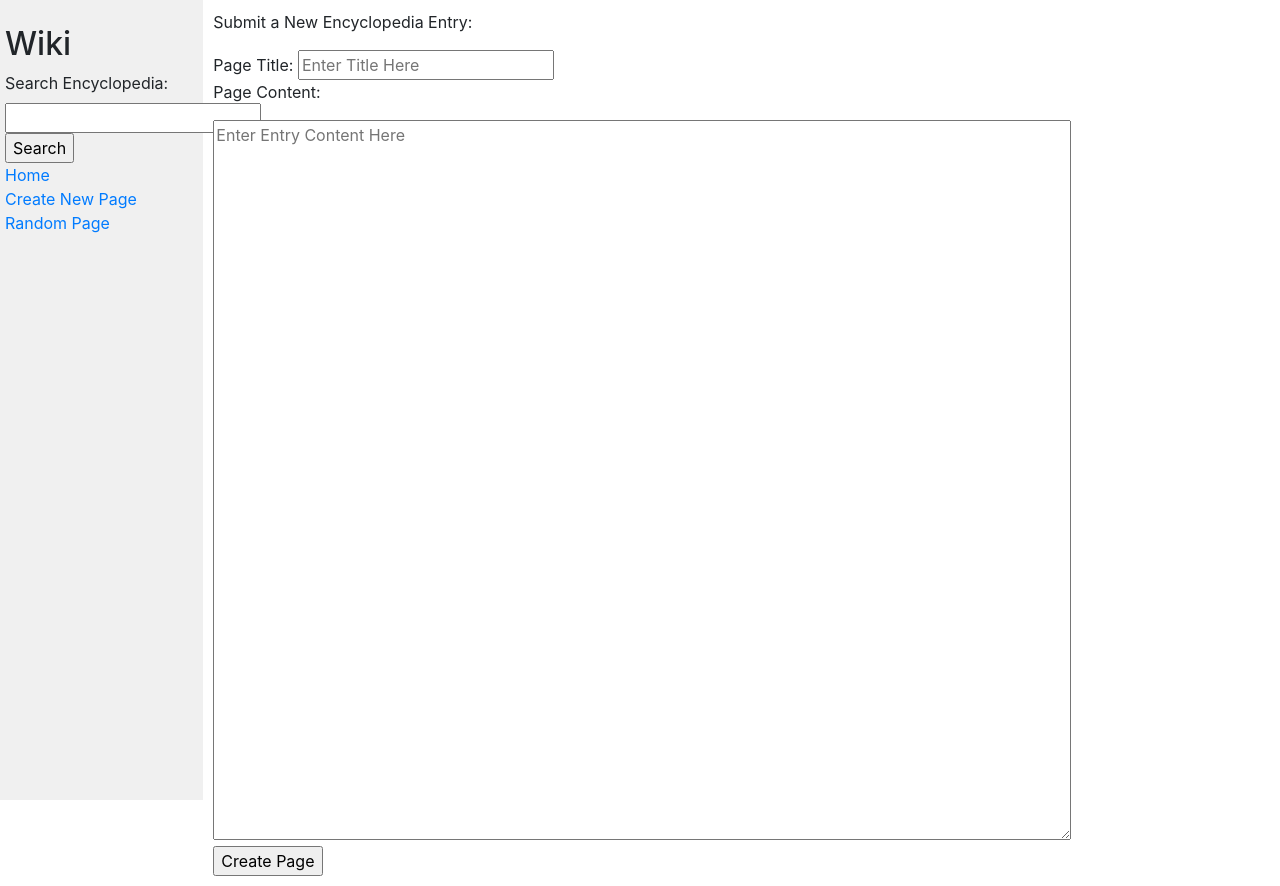
After one commit to bobkameron/cs_50_web_wiki, a Django app: page /create_page in a window 1280 px wide. The commit adds this page. Run offline with Django 3.2, Linux system fonts and the light colour scheme; some libraries are stand-ins or nearby versions.

Commit message:
finished_project

```diff
--- /dev/null
+++ b/wiki/encyclopedia/templates/encyclopedia/create_page.html
@@ -0,0 +1,16 @@
+{% extends 'encyclopedia/layout.html' %}
+
+{% block title %}
+    New Page
+{% endblock %}
+
+{% block body %}
+    <p> Submit a New Encyclopedia Entry: </p>
+    <form  method = "post" action =  "{% url 'create_page'  %}"  >
+        <div> Page Title: {{new_page.title}}  </div>
+        <p>   Page Content:            </p>
+        <div> {{new_page.text_content}}   </div>
+        {% csrf_token %}
+        <input type = "submit" value = "Create Page">
+    </form>
+{% endblock  %}
--- a/wiki/encyclopedia/templates/encyclopedia/index.html
+++ b/wiki/encyclopedia/templates/encyclopedia/index.html
@@ -9,7 +9,7 @@
 
     <ul>
         {% for entry in entries %}
-            <li>{{ entry }}</li>
+            <li> <a href = "{% url 'entry' entry %}">  {{ entry }} </a>  </li>
         {% endfor %}
     </ul>
 
--- a/wiki/encyclopedia/templates/encyclopedia/layout.html
+++ b/wiki/encyclopedia/templates/encyclopedia/layout.html
@@ -12,17 +12,24 @@
         <div class="row">
             <div class="sidebar col-lg-2 col-md-3">
                 <h2>Wiki</h2>
+                <!--
                 <form>
                     <input class="search" type="text" name="q" placeholder="Search Encyclopedia">
+                </form>
+                -->
+                <form action = "{% url 'search' %}  " method = "get" >
+                    {{search_form}}
+                    {% csrf_token %}
+                    <input type = "submit" value = "Search">
                 </form>
                 <div>
                     <a href="{% url 'index' %}">Home</a>
                 </div>
                 <div>
-                    Create New Page
+                    <a href = " {% url 'create_page' %}">Create New Page</a>
                 </div>
                 <div>
-                    Random Page
+                    <a href = "  {% url 'random_page' %} " >     Random Page</a>
                 </div>
                 {% block nav %}
                 {% endblock %}
--- a/wiki/encyclopedia/urls.py
+++ b/wiki/encyclopedia/urls.py
@@ -3,5 +3,12 @@ from django.urls import path
 from . import views
 
 urlpatterns = [
-    path("", views.index, name="index")
+    path("", views.index, name="index"),
+    path("wiki/<str:name>", views.entry, name = "entry"),
+    path("wiki/edit/<str:name>", views.edit, name = "edit"     ),
+    path("search", views.search, name = "search"   ),
+    path("create_page", views.create_page, name = "create_page"),
+    path("create_page_error", views.create_page_error, name = "create_page_error"),
+    path("random_page", views.random_page, name = "random_page")
+
 ]
--- a/wiki/encyclopedia/views.py
+++ b/wiki/encyclopedia/views.py
@@ -1,9 +1,109 @@
 from django.shortcuts import render
+from django import forms
+from django.urls import reverse
+from django.http import HttpResponseRedirect
+from . import util
+import markdown2
+import random
+import time
+class SearchForm (forms.Form):
+    search = forms.CharField(label = "Search Encyclopedia"
+    # widget = forms.TextInput(attrs=
+    #{'placeholder': 'Search Encyclopedia'})
+    )
 
-from . import util
+class NewPage (forms.Form):
+    title = forms.CharField ( label = "Title of Page" ,
+    widget = forms.TextInput (attrs = {'placeholder': 'Enter Title Here'}) )
+    text_content = forms.CharField (# abel = "text_content"
+    widget = forms.Textarea (attrs = {'placeholder':'Enter Entry Content Here'})
+     )
 
+class EditContent(forms.Form):
+    text_content = forms.CharField (
+        widget = forms.Textarea
+    )
 
 def index(request):
     return render(request, "encyclopedia/index.html", {
-        "entries": util.list_entries()
+        "entries": util.list_entries(),
+        "search_form": SearchForm()
     })
+
+def entry(request, name = "" ):
+    content = util.get_entry(name)
+    if content == None :
+        content = "404 Error. Requested Page Was Not Found."
+        name = "Error"
+    return render ( request, "encyclopedia/entry.html", {
+        "content": markdown2.markdown(content),
+        "title": name,
+        "search_form": SearchForm()
+    }
+    )
+
+def search(request):
+    form = SearchForm(request.GET)
+    search = None
+    lowerlist_entries = [ string.lower() for string in  util.list_entries()]
+    if form.is_valid():
+        search = form.cleaned_data["search"]
+        if search.lower() in lowerlist_entries:
+            return  HttpResponseRedirect(reverse ('entry', kwargs = { 'name' :search})) #   entry (request, search )
+    substring_list = []
+    if search != None:
+        for item in util.list_entries():
+            if search.lower() in item.lower():
+                substring_list.append (item)
+    return render ( request, "encyclopedia/search.html",  {
+        "search_results" : substring_list ,
+        "search_form" : SearchForm()
+    })
+
+def create_page (request):
+    if request.method == "POST" :
+        form = NewPage(request.POST)
+        if form.is_valid ():
+            title = form.cleaned_data ["title"]
+            if title.lower() in [ string.lower() for string in   util.list_entries()] :
+                return HttpResponseRedirect(reverse("create_page_error")  )
+            content = form.cleaned_data ["text_content"]
+            util.save_entry(title,content)
+            return  HttpResponseRedirect(reverse("entry" , kwargs= {'name' : title}))     # entry (request, title )
+        else :
+            return render ( request, 'encyclopedia/create_page.html' , {
+                "new_page" : form,  "search_form" : SearchForm()
+            })
+
+    return render (request, 'encyclopedia/create_page.html' ,  {
+        "new_page" : NewPage(),
+        "search_form" :SearchForm()
+    })
+def create_page_error (request):
+    return render (request, 'encyclopedia/create_page_error.html', {
+                    "search_form" :SearchForm()
+                })
+def random_page ( request):
+    random.seed(time.time())
+    list_entries = util.list_entries()
+    index = random.randrange( 0, len( list_entries ))
+    return HttpResponseRedirect( reverse ( 'entry'  ,  kwargs = { 'name': list_entries[index] }  )  )
+
+def edit (request, name = ""):
+    if request.method == "POST":
+        form = EditContent(request.POST)
+        if form.is_valid ():
+            content = form.cleaned_data["text_content"]
+            util.save_entry(name, content )
+            return HttpResponseRedirect (reverse ('entry', kwargs = {'name' : name}   ))
+        else :
+            return render (request, "encyclopedia/edit_entry.html", {
+                "edit_content" : form,
+                "search_form": SearchForm(),
+                "title" : name
+            })
+    return render ( request, 'encyclopedia/edit_entry.html', {
+        "search_form": SearchForm(),
+        "edit_content" : EditContent( initial = { 'text_content' : util.get_entry(name)}  ),
+        "title" : name
+    })
```
Also changed, not shown: wiki/encyclopedia/templates/encyclopedia/create_page_error.html (added, +12 -0 lines), wiki/encyclopedia/templates/encyclopedia/edit_entry.html (added, +14 -0 lines), wiki/encyclopedia/templates/encyclopedia/entry.html (added, +12 -0 lines), wiki/encyclopedia/templates/encyclopedia/search.html (added, +18 -0 lines), wiki/entries/David Malan.md (added, +5 -0 lines), wiki/entries/Harvard.md (added, +29 -0 lines), wiki/db.sqlite3 (added).
